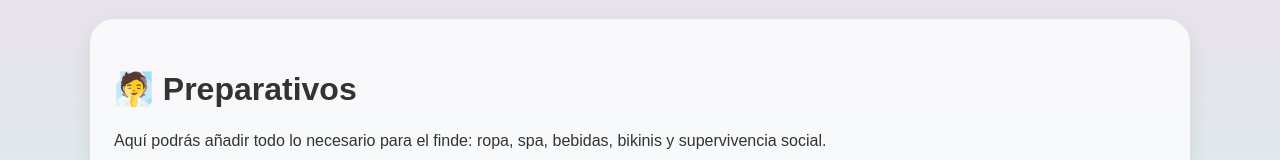
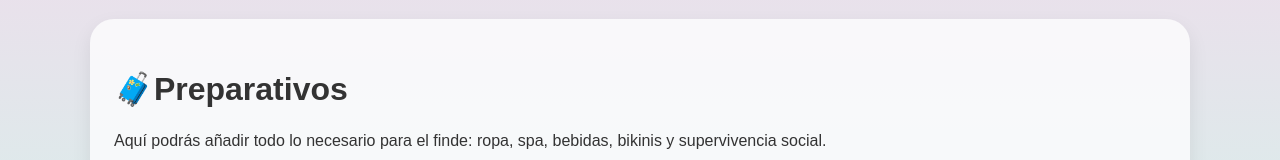
Before and after one commit to lsomacarrera-cell/Alhama, a plain HTML site: page index.html in a window 1280 px wide. Shown: the part 280-440 px from the top of the page. Drawn offline with Linux system fonts and the light colour scheme.

Commit message:
Update index.html

```diff
--- a/index.html
+++ b/index.html
@@ -25,7 +25,7 @@
     <!-- PREPARATIVOS -->
     <section id="preparativos" class="tab-content active">
       <div class="card">
-        <h2>🧖 Preparativos</h2>
+        <h2>🧳Preparativos</h2>
         <p>Aquí podrás añadir todo lo necesario para el finde: ropa, spa, bebidas, bikinis y supervivencia social.</p>
         <textarea placeholder="Escribe aquí tus preparativos..."></textarea>
       </div>
```
